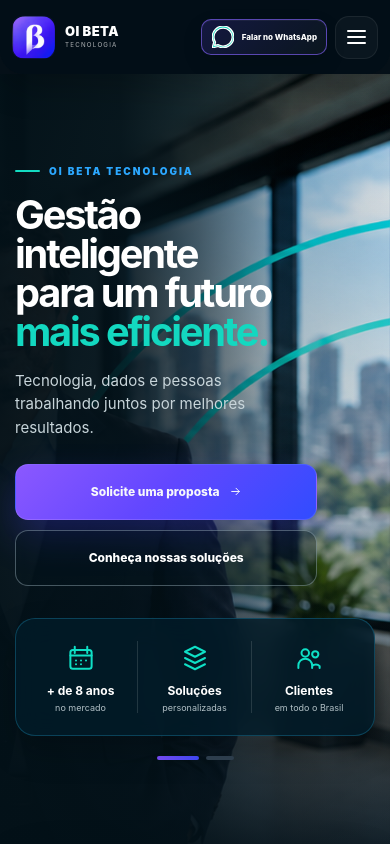
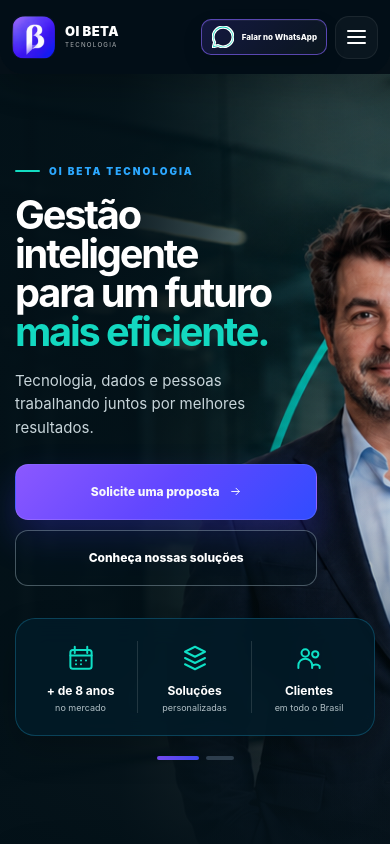
Before and after one commit to oibetatecnologia/oibeta, a Next.js app in the folder oibeta-site/: page / in a window 390 px wide. Shown: the top 844 px of the page. Built offline with nearby package versions, Linux system fonts and the light colour scheme; no server answers.

Commit message:
fix: reposiciona foto do hero mobile

```diff
--- a/oibeta-site/app/globals.css
+++ b/oibeta-site/app/globals.css
@@ -3026,3 +3026,35 @@ svg {
     object-position: 100% 2% !important;
   }
 }
+
+
+/* =========================================================
+   MOBILE — enquadramento final da pessoa no lado direito
+   Cabeça e tronco posicionados na área indicada pelo usuário.
+   A fotografia não é alterada; somente o enquadramento CSS.
+   ========================================================= */
+@media (max-width: 900px) {
+  .hero-banner-image-mobile {
+    left: 0 !important;
+    right: 0 !important;
+    width: 100% !important;
+    height: 850px !important;
+    object-fit: cover !important;
+    object-position: 72% 0% !important;
+  }
+}
+
+@media (max-width: 560px) {
+  .hero-banner-image-mobile {
+    left: 0 !important;
+    right: 0 !important;
+    width: 100% !important;
+    object-position: 70% 0% !important;
+  }
+}
+
+@media (max-width: 410px) {
+  .hero-banner-image-mobile {
+    object-position: 68% 0% !important;
+  }
+}
```
